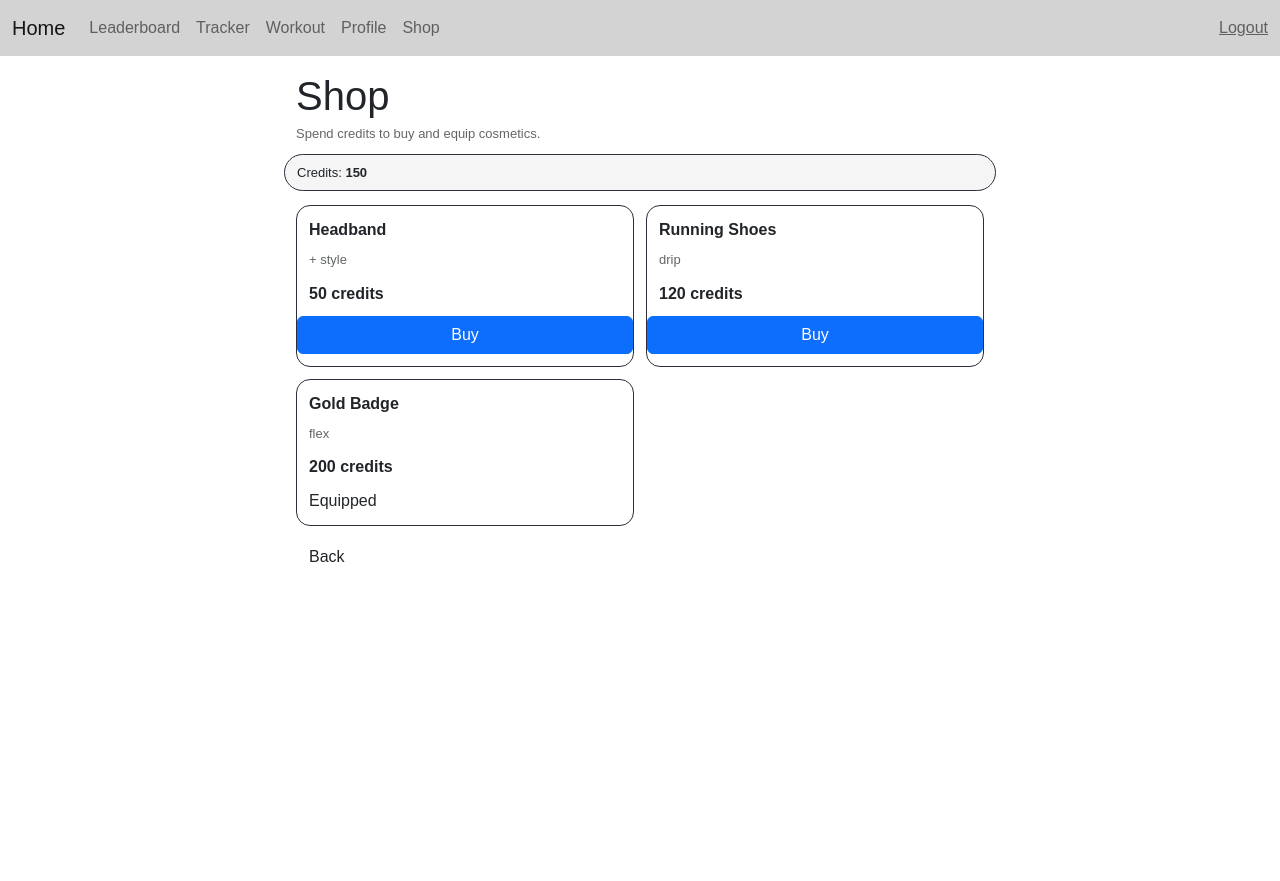
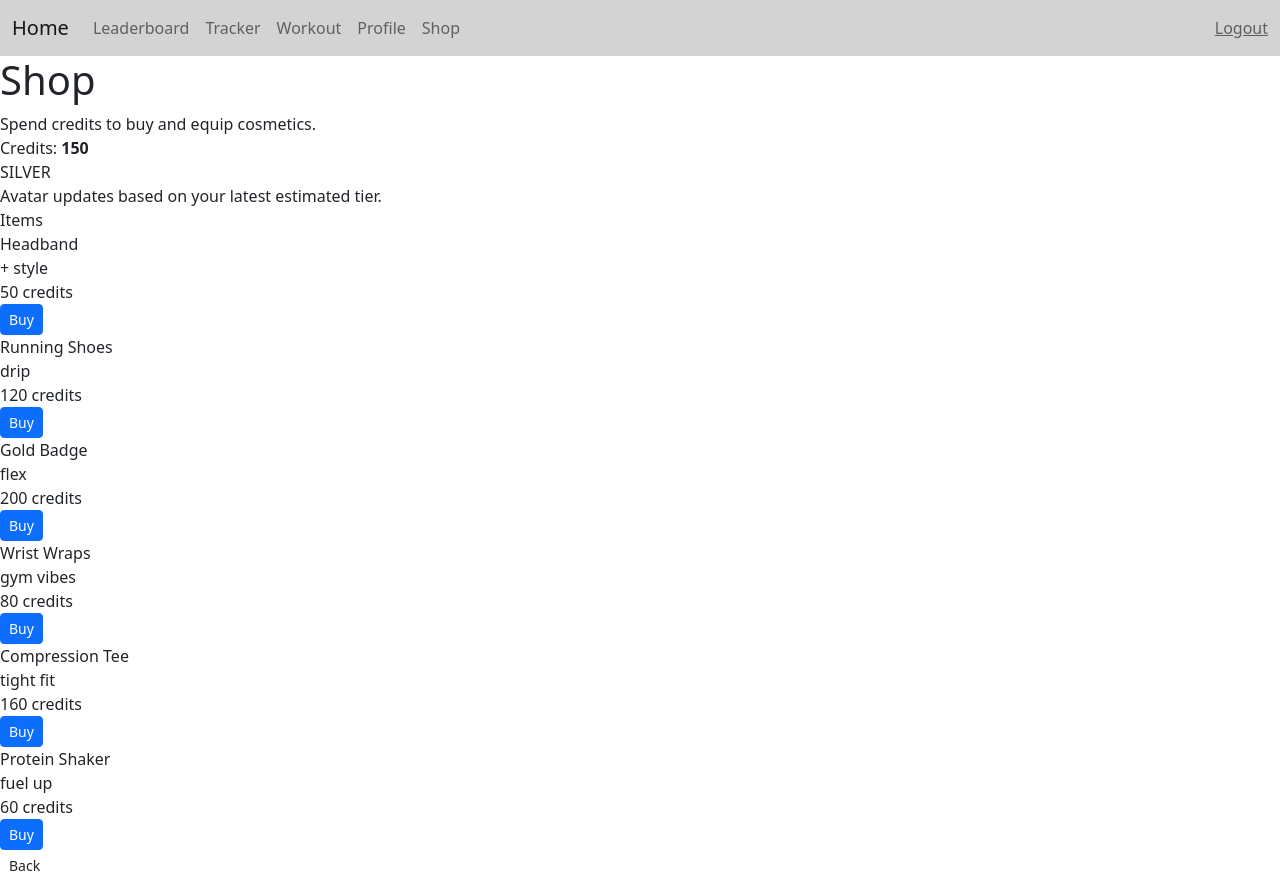
Before and after one commit to amberyeoe/hacknroll2026, a Flask app: page /shop in a window 1280 px wide. Before the commit the page ends 562 px from the top, so only its background shows below. Run offline with Flask 3, Linux system fonts and the light colour scheme; a user stored in the database is signed in.

Commit message:
s changes

```diff
--- a/static/styles.css
+++ b/static/styles.css
@@ -1,32 +1,197 @@
-body { font-family: Arial, sans-serif; }
+/* =========================
+   Base
+========================= */
+* { box-sizing: border-box; }
 
-.page{padding:16px; max-width:720px; margin:0 auto;}
-.h1{margin:0 0 4px 0;}
-.muted{opacity:.7; font-size:13px;}
-.mt{margin-top:12px;}
-.row{display:flex; align-items:center; gap:10px;}
-.row-space{justify-content:space-between;}
-
-.pill{
-  padding:8px 12px;
-  border-radius:999px;
-  border:1px solid #2a2f3a;
-  background:rgba(0,0,0,0.04);
-  font-size:13px;
+body {
+  margin: 0;
+  font-family: Arial, sans-serif;
+  background: #ffffff;
+  color: #111;
 }
 
-.grid{
-  display:grid;
-  grid-template-columns:1fr;
-  gap:12px;
-  margin-top:14px;
+.page {
+  padding: 16px;
+  max-width: 980px;
+  margin: 0 auto;
 }
-@media (min-width:680px){ .grid{grid-template-columns:1fr 1fr;} }
 
-.card{
-  border:1px solid #2a2f3a;
-  border-radius:14px;
-  padding:12px;
+.h1 {
+  margin: 0 0 4px 0;
+  font-size: 40px;
+  line-height: 1.1;
 }
-.card-title{font-weight:800; font-size:16px;}
-.price{font-weight:800;}
+
+.muted {
+  opacity: 0.7;
+  font-size: 13px;
+}
+
+.center { text-align: center; }
+.mt { margin-top: 14px; }
+
+/* =========================
+   Topbar (title + credits)
+========================= */
+.topbar {
+  display: flex;
+  align-items: flex-start;
+  justify-content: space-between;
+  gap: 12px;
+}
+
+.topbar-left { min-width: 0; }
+
+.credits-pill {
+  padding: 8px 12px;
+  border-radius: 999px;
+  border: 1px solid #d9d9d9;
+  background: #f7f7f7;
+  font-size: 13px;
+  white-space: nowrap;
+}
+
+/* =========================
+   Avatar section
+========================= */
+.avatar-section {
+  margin-top: 18px;
+  display: flex;
+  justify-content: center;
+}
+
+.avatar-card {
+  width: 100%;
+  max-width: 420px;
+  border: 1px solid #d9d9d9;
+  border-radius: 12px;
+  padding: 14px;
+  background: #fafafa;
+  display: flex;
+  flex-direction: column;
+  align-items: center;
+  gap: 10px;
+}
+
+.tier-badge {
+  padding: 6px 10px;
+  border-radius: 999px;
+  border: 1px solid #d9d9d9;
+  background: #ffffff;
+  font-size: 12px;
+  font-weight: 800;
+}
+
+/* Bigger avatar */
+.avatar {
+  width: 140px;
+  height: 140px;
+  border-radius: 26px;
+  border: 1px solid #d9d9d9;
+  background: #efefef;
+}
+
+/* Tier outlines */
+.avatar--pass { outline: 3px solid rgba(60, 130, 255, 0.35); }
+.avatar--silver { outline: 3px solid rgba(120, 120, 120, 0.35); }
+.avatar--gold { outline: 3px solid rgba(255, 190, 60, 0.40); }
+
+/* =========================
+   Shop grid
+========================= */
+.section-title {
+  margin-top: 16px;
+  font-weight: 800;
+  font-size: 14px;
+  opacity: 0.9;
+}
+
+.shop-grid {
+  margin-top: 10px;
+  display: grid;
+  grid-template-columns: repeat(auto-fill, minmax(190px, 1fr));
+  gap: 10px;
+}
+
+.item-card {
+  border: 1px solid #d9d9d9;
+  border-radius: 12px;
+  padding: 10px;
+  background: #ffffff;
+}
+
+.item-top {
+  display: flex;
+  align-items: center;
+  gap: 10px;
+}
+
+/* Placeholder icon */
+.item-icon {
+  width: 44px;
+  height: 44px;
+  border-radius: 10px;
+  background: #f1f1f1;
+  border: 1px solid #e3e3e3;
+  flex: 0 0 auto;
+}
+
+.item-info { min-width: 0; }
+
+.item-name {
+  font-weight: 800;
+  font-size: 14px;
+  line-height: 1.1;
+}
+
+.item-desc {
+  font-size: 12px;
+  opacity: 0.75;
+  margin-top: 3px;
+}
+
+.item-bottom {
+  margin-top: 10px;
+  display: flex;
+  align-items: center;
+  justify-content: space-between;
+  gap: 10px;
+}
+
+.item-price {
+  font-weight: 800;
+  font-size: 12px;
+  opacity: 0.9;
+}
+
+/* =========================
+   Buttons (small)
+========================= */
+.btn {
+  width: auto !important;
+  display: inline-flex;
+  align-items: center;
+  justify-content: center;
+  border-radius: 10px;
+  border: 1px solid #cfcfcf;
+  background: #ffffff;
+  cursor: pointer;
+  font-weight: 800;
+  text-decoration: none;
+  color: #111;
+}
+
+.btn-sm {
+  padding: 6px 10px;
+  font-size: 12px;
+}
+
+.btn-primary {
+  background: #2f6fff;
+  border-color: #2f6fff;
+  color: #fff;
+}
+
+.btn-ghost {
+  background: #ffffff;
+}
--- a/templates/shop.html
+++ b/templates/shop.html
@@ -1,64 +1,132 @@
 {% extends "base.html" %}
 
-{% block title %}
-shop
-{% endblock %}
+{% block title %}Shop{% endblock %}
 
+{# If your base.html already includes styles.css, you can delete this block #}
 {% block css %}
-<link rel="stylesheet" href="{{ url_for('static', filename='../static/styles.css') }}">
+<link rel="stylesheet" href="{{ url_for('static', filename='css/styles.css') }}">
 {% endblock %}
 
 {% block content %}
 
 <div class="page">
-  <div class="row row-space">
-    <div>
+
+  <!-- Top row: title left, credits right -->
+  <div class="topbar">
+    <div class="topbar-left">
       <h1 class="h1">Shop</h1>
       <div class="muted">Spend credits to buy and equip cosmetics.</div>
     </div>
 
-    <!-- Hardcoded for now -->
-    <div class="pill">Credits: <b>150</b></div>
+    <div class="credits-pill">
+      Credits: <b>150</b>
+    </div>
   </div>
 
-  <div class="grid">
-    <!-- Item 1 -->
-    <div class="card">
-      <div class="card-title">Headband</div>
-      <div class="muted">+ style</div>
+  <!-- Centered avatar section -->
+  <div class="avatar-section">
+    <div class="avatar-card">
+      <div class="tier-badge">SILVER</div>
+      <div class="avatar avatar--silver" title="Avatar"></div>
+      <div class="muted center">Avatar updates based on your latest estimated tier.</div>
+    </div>
+  </div>
 
-      <div class="row row-space mt">
-        <div class="price">50 credits</div>
-        <button class="btn btn-primary" type="button">Buy</button>
+  <div class="section-title">Items</div>
+
+  <!-- Compact shop grid (6 items) -->
+  <div class="shop-grid">
+
+    <div class="item-card">
+      <div class="item-top">
+        <div class="item-icon" aria-hidden="true"></div>
+        <div class="item-info">
+          <div class="item-name">Headband</div>
+          <div class="item-desc">+ style</div>
+        </div>
+      </div>
+      <div class="item-bottom">
+        <div class="item-price">50 credits</div>
+        <button class="btn btn-sm btn-primary" type="button">Buy</button>
       </div>
     </div>
 
-    <!-- Item 2 -->
-    <div class="card">
-      <div class="card-title">Running Shoes</div>
-      <div class="muted">drip</div>
-
-      <div class="row row-space mt">
-        <div class="price">120 credits</div>
-        <button class="btn btn-primary" type="button">Buy</button>
+    <div class="item-card">
+      <div class="item-top">
+        <div class="item-icon" aria-hidden="true"></div>
+        <div class="item-info">
+          <div class="item-name">Running Shoes</div>
+          <div class="item-desc">drip</div>
+        </div>
+      </div>
+      <div class="item-bottom">
+        <div class="item-price">120 credits</div>
+        <button class="btn btn-sm btn-primary" type="button">Buy</button>
       </div>
     </div>
 
-    <!-- Item 3 (example already owned) -->
-    <div class="card">
-      <div class="card-title">Gold Badge</div>
-      <div class="muted">flex</div>
-
-      <div class="row row-space mt">
-        <div class="price">200 credits</div>
-        <span class="tag">Equipped</span>
+    <div class="item-card">
+      <div class="item-top">
+        <div class="item-icon" aria-hidden="true"></div>
+        <div class="item-info">
+          <div class="item-name">Gold Badge</div>
+          <div class="item-desc">flex</div>
+        </div>
+      </div>
+      <div class="item-bottom">
+        <div class="item-price">200 credits</div>
+        <button class="btn btn-sm btn-primary" type="button">Buy</button>
       </div>
     </div>
+
+    <div class="item-card">
+      <div class="item-top">
+        <div class="item-icon" aria-hidden="true"></div>
+        <div class="item-info">
+          <div class="item-name">Wrist Wraps</div>
+          <div class="item-desc">gym vibes</div>
+        </div>
+      </div>
+      <div class="item-bottom">
+        <div class="item-price">80 credits</div>
+        <button class="btn btn-sm btn-primary" type="button">Buy</button>
+      </div>
+    </div>
+
+    <div class="item-card">
+      <div class="item-top">
+        <div class="item-icon" aria-hidden="true"></div>
+        <div class="item-info">
+          <div class="item-name">Compression Tee</div>
+          <div class="item-desc">tight fit</div>
+        </div>
+      </div>
+      <div class="item-bottom">
+        <div class="item-price">160 credits</div>
+        <button class="btn btn-sm btn-primary" type="button">Buy</button>
+      </div>
+    </div>
+
+    <div class="item-card">
+      <div class="item-top">
+        <div class="item-icon" aria-hidden="true"></div>
+        <div class="item-info">
+          <div class="item-name">Protein Shaker</div>
+          <div class="item-desc">fuel up</div>
+        </div>
+      </div>
+      <div class="item-bottom">
+        <div class="item-price">60 credits</div>
+        <button class="btn btn-sm btn-primary" type="button">Buy</button>
+      </div>
+    </div>
+
   </div>
 
   <div class="mt">
-    <a class="btn btn-ghost" href="/home">Back</a>
+    <a class="btn btn-sm btn-ghost" href="/home">Back</a>
   </div>
+
 </div>
 
 {% endblock %}
```
